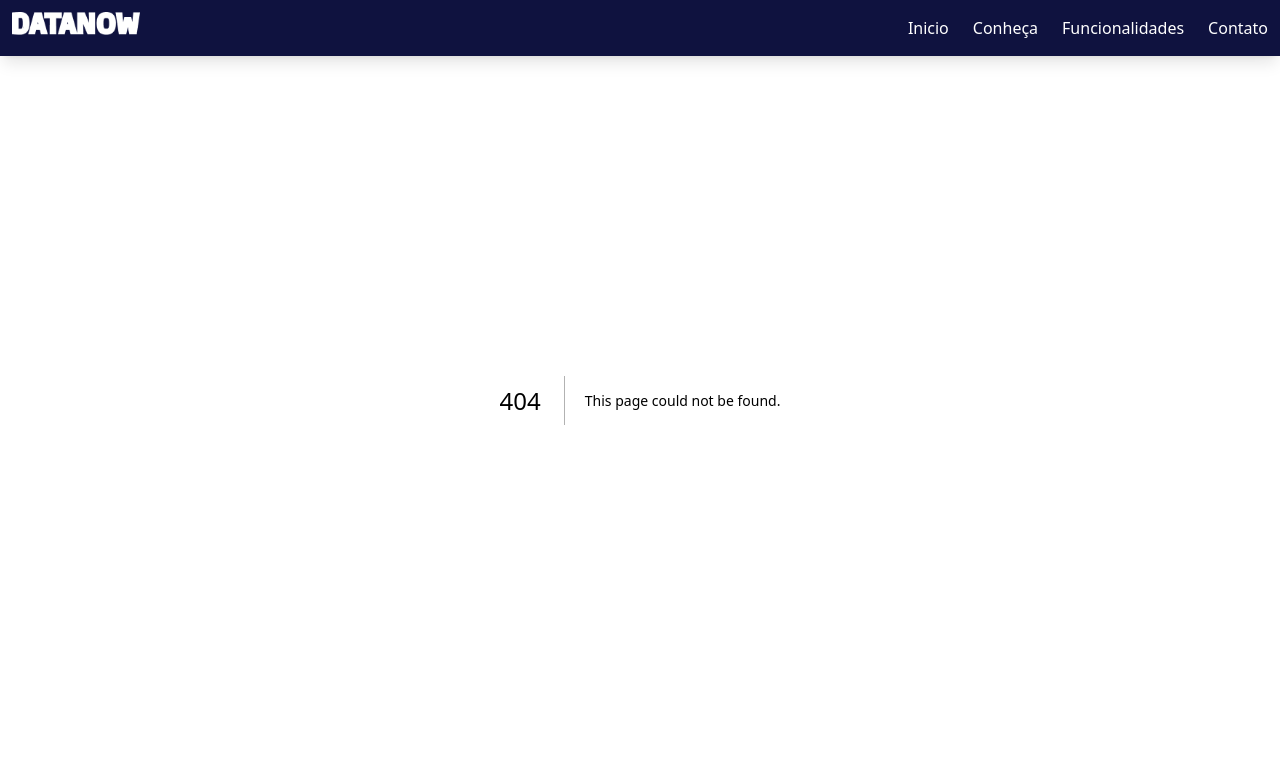
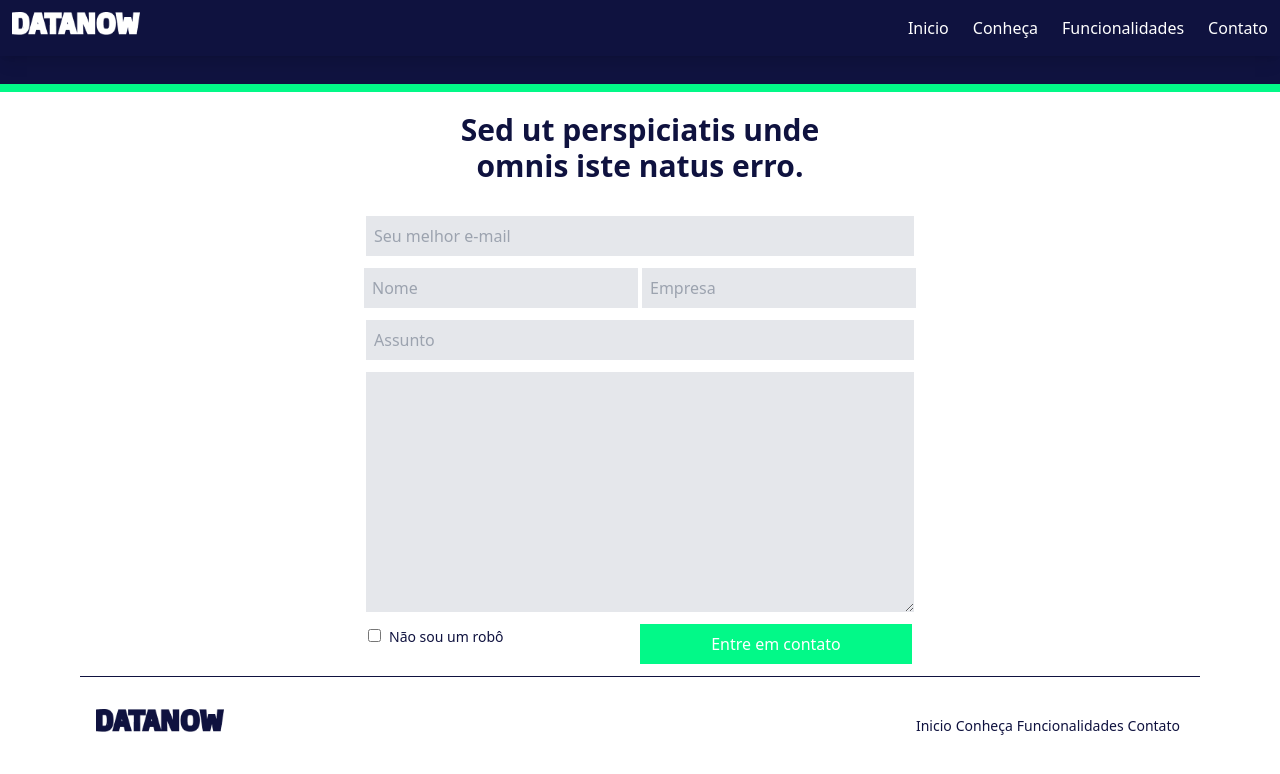
Before and after one commit to thifelipesilva/landingpage-next-tailwind, a Next.js app: page /contato in a window 1280 px wide. Before the commit this address had no page. Shown: the top 774 px of the page. Built offline with nearby package versions, Linux system fonts and the light colour scheme.

Commit message:
criando a pag contato

```diff
--- a/components/CaixaTexto/index.tsx
+++ b/components/CaixaTexto/index.tsx
@@ -5,7 +5,7 @@ interface Itypes {
 
 const CaixaTexto = ({ subtitulo, texto } : Itypes) => {
     return(
-        <div className="px-2 mb-4 text-3xl max-w-md">
+        <div className="px-14 mb-4 text-3xl max-w-md">
             <p className="font-bold text-center text-2xl md:text-3xl text-white mb-3 ">
                 { subtitulo }
             </p>
--- /dev/null
+++ b/components/Footer/index.tsx
@@ -0,0 +1,38 @@
+import Link from "next/link";
+
+const Footer = () => {
+
+    let links =[
+        {name:"Inicio",link:"/"},
+        {name:"Conheça",link:"/conheca"},
+        {name:"Funcionalidades",link:"/funcionalidades"},
+        {name:"Contato",link:"/contato"},
+    ];
+
+    return (
+        <footer className="px-4 pt-8 pb-10 md:flex md:items-center md:justify-between md:mx-20">
+            <div className='w-32 h-8 mx-auto md:m-0'>
+                <img src="/logo-footer.png" alt="" />
+            </div>
+            <ul className='flex items-center justify-between px-1'>
+                {
+                    links.map(link => (
+                        <li key={link.name} >
+                            <Link href={link.link} legacyBehavior>
+                                <a
+                                    className='text-azulEscuro text-[14px] md:ml-1 cursor-pointer hover:underline hover:text-verde duration-200'
+
+                                >
+                                    {link.name}
+                                </a>
+                            </Link>
+                        </li>
+                    ))
+                }
+
+            </ul>
+        </footer>
+    );
+};
+
+export default Footer;
--- /dev/null
+++ b/components/Form/index.tsx
@@ -0,0 +1,54 @@
+const Form = () => {
+    return(
+        <form  className="flex flex-col items-center border-b border-solid border-b-azulEscuro gap-3 p-3 md:mx-20">
+            <input
+             type={'text'}
+             placeholder={'Seu melhor e-mail'}
+             className={'bg-gray-200 p-2 w-full text-azulEscuro md:w-2/4'}
+            />
+            <div className="flex flex-col gap-3 md:gap-1 w-full md:flex-row justify-center">
+                <input
+                 type={'text'}
+                 placeholder={'Nome'}
+                 className={'bg-gray-200 p-2 text-azulEscuro md:w-1/4'}
+                />
+                <input
+                 type={'text'}
+                 placeholder={'Empresa'}
+                 className={'bg-gray-200 p-2 text-azulEscuro md:w-1/4'}
+                />
+            </div>
+            <input
+             type={'text'}
+             placeholder={'Assunto'}
+             className={'bg-gray-200 p-2 w-full text-azulEscuro md:w-2/4'}
+            />
+
+            <textarea
+             className="w-full bg-gray-200 h-60 md:w-2/4"
+            />
+            <div className="w-full px-1 md:flex md:justify-center">
+                <div className="md:w-1/4">
+                    <input
+                     type="checkbox"
+                     placeholder="Não sou um robô"
+                     id="check"
+                     name="ckeck"
+                     className="p-3 mb-2 "
+                    />
+                    <label
+                     htmlFor="check"
+                     className="text-azulEscuro ml-2 text-[14px]"
+                    >
+                        Não sou um robô
+                    </label>
+                </div>
+                <button className="bg-verde w-full md:w-1/4 md:items-center p-2 text-white">
+                    Entre em contato
+                </button>
+            </div>
+        </form>
+    );
+}
+
+export default Form;
--- a/components/MolduraFoto/index.tsx
+++ b/components/MolduraFoto/index.tsx
@@ -5,7 +5,7 @@ interface Itype {
 const MolduraFoto = ({ caminhoFoto } : Itype) => {
     return(
         <div className="px-3 md:px-0 max-w-md">
-            <img src={ caminhoFoto } alt="" width={"auto"}/>
+            <img src={ caminhoFoto } alt="" />
         </div>
     );
 };
--- a/components/Navbar/index.tsx
+++ b/components/Navbar/index.tsx
@@ -15,7 +15,7 @@ const Navbar = () => {
 
 
     return(
-        <nav className="bg-azulEscuro shadow-lg w-full fixed top-0 left-0 p-3 ">
+        <nav className="bg-azulEscuro shadow-lg w-full absolute top-0 left-0 p-3 z-[1]">
             <div className="md:flex items-center justify-between">
 
                 <div className='w-32 h-8'>
--- a/pages/_app.tsx
+++ b/pages/_app.tsx
@@ -4,7 +4,7 @@ import Navbar from '../components/Navbar';
 
 export default function App({ Component, pageProps }: AppProps) {
   return(
-    <div className='w-full h-screen'>
+    <div className='w-auto h-screen relative'>
       <Navbar/>
       <Component {...pageProps} />
     </div>
--- a/pages/conheca.tsx
+++ b/pages/conheca.tsx
@@ -2,7 +2,7 @@ import Card from "../components/Card";
 
 const Conheca: React.FC = () => {
     return(
-        <div className="bg-azulEscuro md:h-screen relative top-14 left-0 z-[-1] pt-3 items-center md:flex-row md:px-36 px-10">
+        <div className="bg-azulEscuro md:h-screen relative top-14 left-0 pt-3 items-center md:flex-row md:px-36 px-10">
 
             <h2 className="font-bold text-white text-4xl text-center mt-4  mb-3 md:mb-4">Conheça</h2>
 
--- /dev/null
+++ b/pages/contato.tsx
@@ -0,0 +1,29 @@
+
+import Footer from "../components/Footer";
+import Form from "../components/Form";
+
+const Contato = () => {
+
+
+    return (
+        <div className="bg-white-50 md:h-screen relative top-11 left-0 pt-3">
+            <div>
+                <div className="bg-azulEscuro h-7"></div>
+                <div className="bg-verde h-2"></div>
+            </div>
+
+            <div className="max-w-sm mx-auto">
+                <p className="font-bold text-azulEscuro my-5 text-3xl text-center ">
+                    Sed ut perspiciatis unde omnis iste natus erro.
+                </p>
+            </div>
+
+            <Form />
+
+            <Footer/>
+
+        </div>
+    );
+};
+
+export default Contato;
--- a/pages/index.tsx
+++ b/pages/index.tsx
@@ -2,7 +2,7 @@ import Botao from "../components/Botao";
 
 const Home: React.FC = () => {
   return (
-    <div className="bg-azulEscuro md:h-screen relative top-14 left-0 z-[-1] pt-3 flex flex-col items-center md:flex-row md:px-12 px-3">
+    <div className="bg-azulEscuro md:h-screen relative top-14 left-0  pt-3 flex flex-col items-center md:flex-row md:px-12 px-3">
       <section className="w-1/2 h-auto mt-4 md:text-left text-center ">
 
         <p className="font-bold text-white text-3xl mb-4">Esse texto é uma headline super legal</p>
```
Also changed, not shown: public/logo-footer.png (renamed from public/Union.png).
